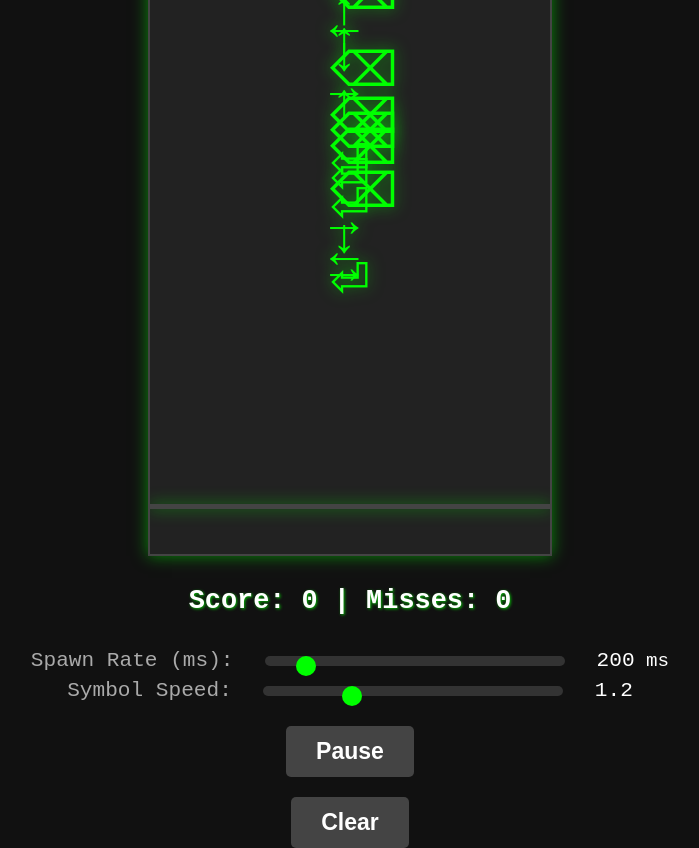
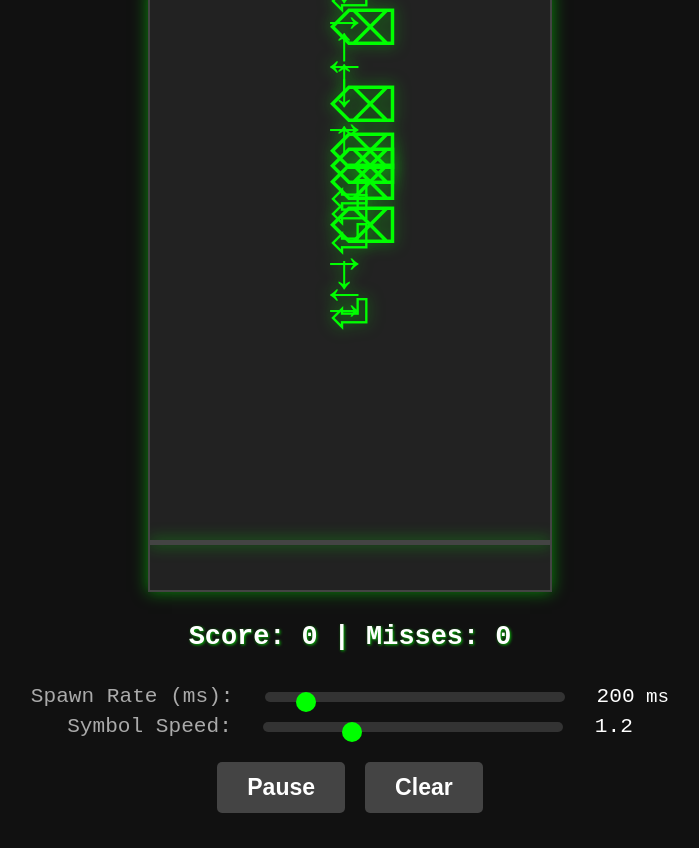
Before and after one commit to zakkayyy/hotkeyHero, a plain HTML site: page index.html in a window 1280 px wide. Shown: the whole page, without its empty margins (290-989 px from the left). After the commit the page ends 813 px from the top, so only its background shows below. Drawn offline with Linux system fonts and the light colour scheme.

Commit message:
Rearranged UI index.html
Put clear and pause next to each other

```diff
--- a/index.html
+++ b/index.html
@@ -91,8 +91,15 @@
       border-radius: 5px;
     }
 
+    /* Pause and Clear Buttons next to each other */
+    .button-container {
+      display: flex;
+      justify-content: center;
+      gap: 20px;
+      margin-top: 20px;
+    }
+
     #pauseButton, #clearButton {
-      margin-top: 20px;
       padding: 12px 30px;
       background-color: #444;
       border: none;
@@ -142,9 +149,11 @@
   </div>
 </div>
 
-<!-- Pause and Clear Buttons -->
-<button id="pauseButton">Pause</button>
-<button id="clearButton">Clear</button>
+<!-- Buttons placed next to each other -->
+<div class="button-container">
+  <button id="pauseButton">Pause</button>
+  <button id="clearButton">Clear</button>
+</div>
 
 <script>
 const canvas = document.getElementById('gameCanvas');
```
